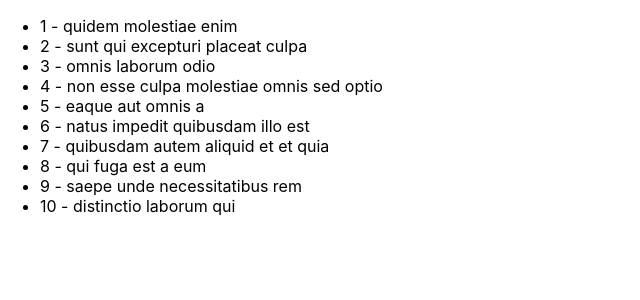
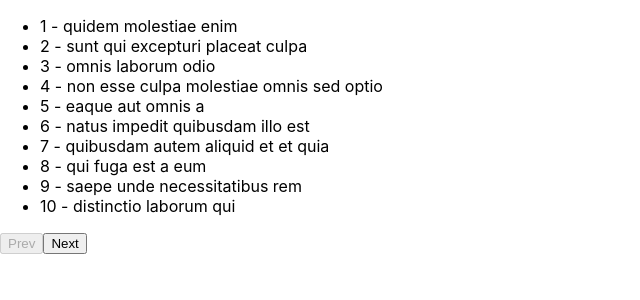
Before and after one commit to raaynaldo/rtk-query-setup-tutorial, a React (Create React App) app: page / in a window 1280 px wide. Shown: the top 300 px of the page, without its empty margins (0-640 px from the left). Built offline with nearby package versions, Linux system fonts and the light colour scheme; data requests are answered from the project's data file.

Commit message:
feat: create paging functionality

```diff
--- a/src/components/Albums.js
+++ b/src/components/Albums.js
@@ -1,8 +1,14 @@
-import React from 'react';
+import React, { useState } from 'react';
 import { useGetAlbumsQuery } from '../app/services/jsonServerApi';
 
 export default function Albums() {
-  const { data: albums = [], isLoading, isError, error } = useGetAlbumsQuery(1);
+  const [page, setPage] = useState(1);
+  const {
+    data: albums = [],
+    isLoading,
+    isError,
+    error,
+  } = useGetAlbumsQuery(page);
 
   if (isLoading) {
     return <div>loading...</div>;
@@ -14,6 +20,7 @@ export default function Albums() {
   }
 
   return (
+    <div>
       <ul>
         {albums.map((album) => (
           <li key={album.id}>
@@ -21,5 +28,15 @@ export default function Albums() {
           </li>
         ))}
       </ul>
+      <button disabled={page <= 1} onClick={() => setPage((prev) => prev - 1)}>
+        Prev
+      </button>
+      <button
+        disabled={albums.length < 10}
+        onClick={() => setPage((prev) => prev + 1)}
+      >
+        Next
+      </button>
+    </div>
   );
 }
```
Lines whose indentation alone changed are shown as unchanged.
